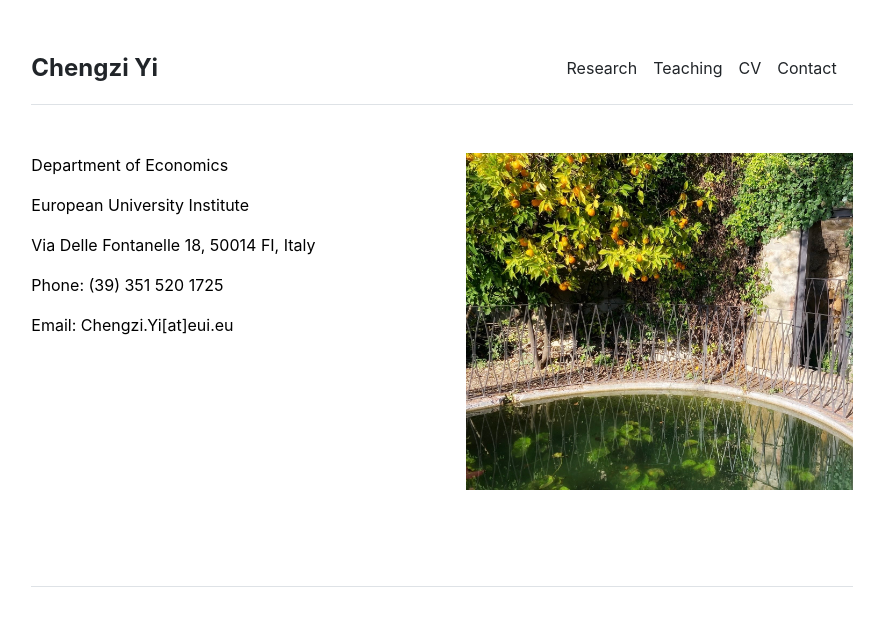
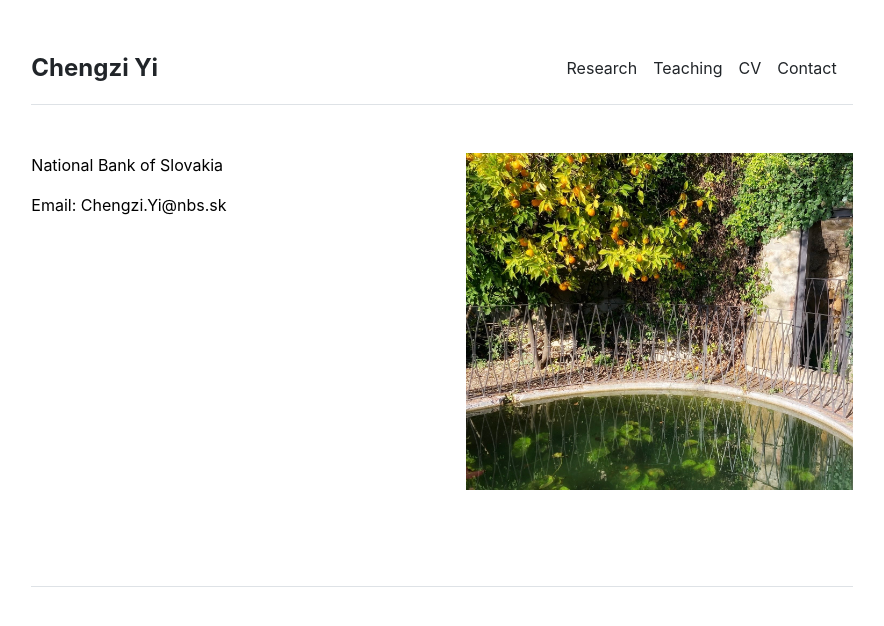
Before and after one commit to chengzi-yi/chengzi-yi.github.io, a Jekyll site: the page built from contact.md, in a window 1280 px wide. Shown: the top 626 px of the page, without its empty margins (198-1082 px from the left). Built offline with Jekyll 4.4.1, drawn with Linux system fonts in a browser that asks for light colours.

Commit message:
docs: refresh affiliation, papers, and CV

```diff
--- a/_data/settings.yml
+++ b/_data/settings.yml
@@ -7,8 +7,8 @@ menu:
 
 social:
 - {icon: 'github', style: 'fab', link: 'https://github.com/chengzi-yi'}
-- {icon: 'envelope', style: 'fas', link: 'mailto:chengzi.yi@eui.eu'}
+- {icon: 'envelope', style: 'fas', link: 'mailto:Chengzi.Yi@nbs.sk'}
 
 
 contacts:
-- {department: 'Department of Economics', institution: 'European University Institute', institution_address: 'Via Delle Fontanelle 18, 50014 FI, Italy', phone: '(39) 351 520 1725', email: 'Chengzi.Yi[at]eui.eu', image: 'assets/img/contact.jpg'}
+- {institution: 'National Bank of Slovakia', email: 'Chengzi.Yi@nbs.sk', image: 'assets/img/contact.jpg'}
--- a/_includes/abstract_collateral.txt
+++ b/_includes/abstract_collateral.txt
@@ -1 +1 @@
-This paper studies how collateral constraints shape firms' asset composition between real estate and non-real-estate capital. I build a dynamic two-asset model with asset-specific convex and non-convex adjustment costs, as well as asset-specific pledgeability. I estimate the model using data on Chinese listed manufacturing firms. The estimates indicate greater pledgeability of real estate but substantially higher fixed costs of adjusting it. With adjustment and financial frictions, the model matches the observed right-skewed distribution of the real-estate-to-non-real-estate ratio and the declining share of real estate in total capital as capital size increases. Removing financial frictions eliminates precautionary investments and reduces aggregate capital and revenue; removing both financial frictions and fixed costs raises aggregate capital and revenue. In both counterfactuals, aggregate TFPR increases. In a real-estate-crisis scenario in which real estate becomes non-pledgeable, investment tilts towards non-real estate due to its higher collateral value and aggregate capital rises; however, misallocation worsens: aggregate TFPR falls by 3.6% and revenue by 0.3%.
+This paper studies how collateral constraints shape firms' asset composition between real estate and non-real-estate capital. I build a dynamic two-asset model with asset-specific convex and non-convex adjustment costs, as well as asset-specific pledgeability. I estimate the model using data on Chinese listed manufacturing firms. The estimates indicate greater pledgeability of real estate but substantially higher fixed costs of adjusting it. With adjustment and financial frictions, the model matches the observed right-skewed distribution of the real-estate-to-non-real-estate ratio and the declining share of real estate in total capital as capital size increases. Removing collateral constraints eliminates precautionary investment and reduces aggregate capital and revenue; removing both collateral constraints and fixed costs raises aggregate capital and revenue. In both counterfactuals, aggregate TFPR increases. In a real-estate-crisis scenario in which real estate becomes non-pledgeable, investment tilts towards non-real estate because of its higher collateral value, and aggregate capital rises; however, misallocation worsens: aggregate TFPR falls by 3.6% and revenue by 0.3%.
--- a/_includes/abstract_mpf.txt
+++ b/_includes/abstract_mpf.txt
@@ -1 +1 @@
-Canonical models with heterogeneous firms and sunk export costs predict more profitable firms export ("export sorting"). This paper shows export sorting pattern varies systematically with product differentiation. Using Slovenian administrative data, I document that the gap in value added per worker between exporters and non-exporters is smaller in more differentiated sectors, particularly among multiproduct firms. I rationalise this pattern with a model in which multiproduct firms choose product scope and export participation based on cost efficiency and market-specific product appeal, featuring a "star-product" mechanism. When export costs are shared across products, high-appeal products pull marginal product lines into export bundles, diluting measured productivity among exporters. This composition effect is especially pronounced in high-differentiation sectors, where high markups allow less appealing products to be exported. The model reproduces observed sorting patterns when estimated separately for high- and low-differentiation sectors. I then evaluate a 50 percentage point tariff increase on a single product and find large contractions with substantial spillovers in the low-differentiation sector but minimal spillovers and little aggregate response in the high-differentiation sector.
+Canonical models with heterogeneous firms and sunk export costs predict that more profitable firms export ("export sorting"). This paper shows that export sorting varies systematically with product differentiation. Using Slovenian administrative data, I document that the gap in value added per worker between exporters and non-exporters is smaller in more differentiated sectors, particularly among multiproduct firms. I rationalise this pattern with a model in which multiproduct firms choose product scope and export participation based on cost efficiency and market-specific product appeal, featuring a "star-product" mechanism. When export costs are shared across products, high-appeal products pull marginal product lines into export bundles, diluting measured productivity among exporters. This composition effect is especially pronounced in high-differentiation sectors, where high markups allow less appealing products to be exported. The model reproduces observed sorting patterns when estimated separately for high- and low-differentiation sectors. I then evaluate a 50 percentage point tariff increase on a single product and find large contractions with substantial spillovers in the low-differentiation sector but minimal spillovers and little aggregate response in the high-differentiation sector.
--- a/_includes/contact.html
+++ b/_includes/contact.html
@@ -3,11 +3,21 @@
     {% for contact in site.data.settings.contacts %}
     <div class="row g-5 mb-5">
       <div class="col-md-6">
+        {% if contact.department %}
         <p>{{ contact.department }}</p>
+        {% endif %}
+        {% if contact.institution %}
         <p>{{ contact.institution }}</p>
+        {% endif %}
+        {% if contact.institution_address %}
         <p>{{ contact.institution_address }}</p>
+        {% endif %}
+        {% if contact.phone %}
         <p>Phone: {{ contact.phone }}</p>
+        {% endif %}
+        {% if contact.email %}
         <p>Email: {{ contact.email }}</p>
+        {% endif %}
       </div>
       <div class="col-md-6">
         <img src="{{ site.github.url }}/{{ contact.image }}" alt="Contact" width="100%">
```
Also changed, not shown: index.md (+1 -1 lines), research.md (+1 -5 lines), 5 other files.
